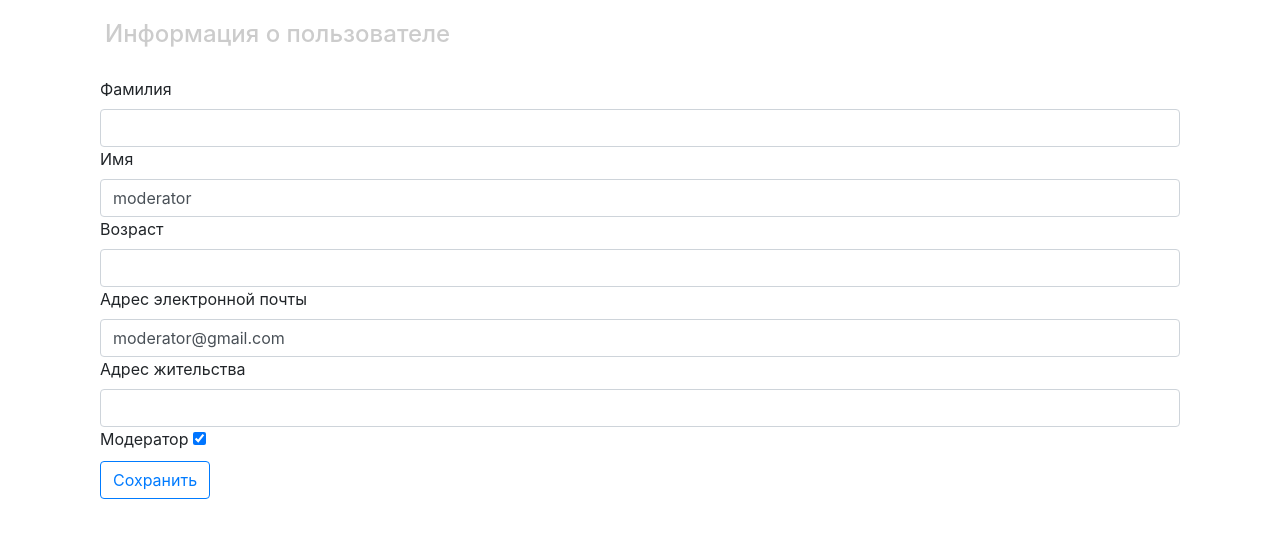
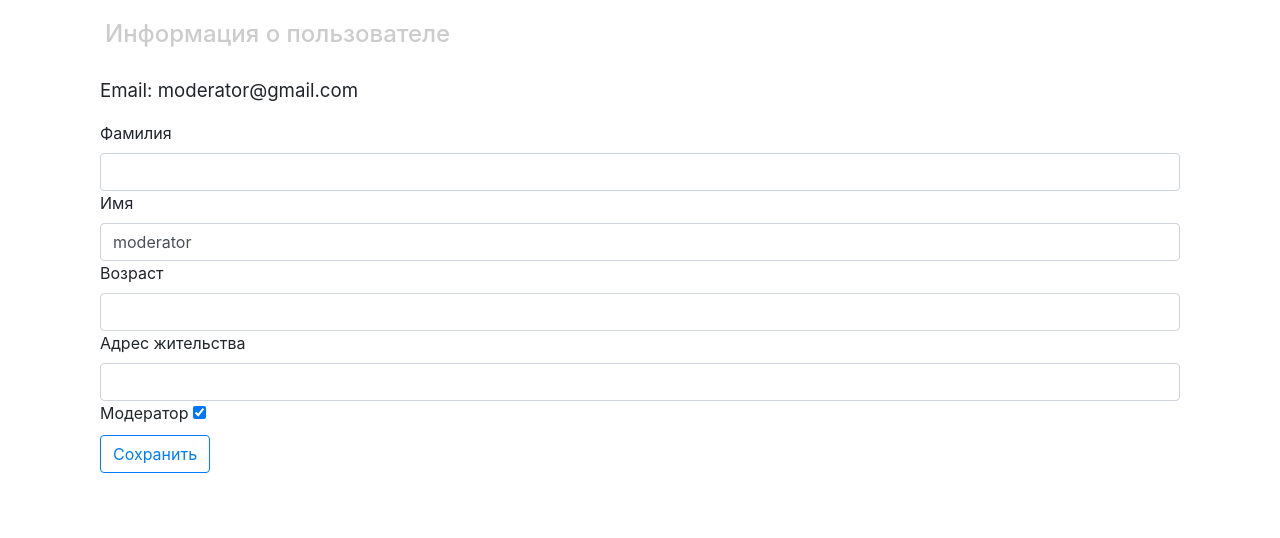
Before and after one commit to Dashapep/eco_events, a Flask app: page /user/1 in a window 1280 px wide. Shown: the part 72-610 px from the top of the page. Run offline with Flask 2, Linux system fonts and the light colour scheme; a user stored in the database is signed in; data comes from the database, SQL or seed files in the repository; both versions use the stored data as it was after the commit; some libraries are stand-ins or nearby versions.

Commit message:
последнее за 21.04

```diff
--- a/data/edit_user.py
+++ b/data/edit_user.py
@@ -7,7 +7,6 @@ class EditUserForm(FlaskForm):
     surname = StringField('Фамилия')
     name = StringField('Имя', validators=[DataRequired()])
     age = IntegerField('Возраст')
-    email = StringField('Адрес электронной почты', validators=[DataRequired()])
     moderator = BooleanField('Модератор')
     address = StringField('Адрес жительства')
 
--- a/main.py
+++ b/main.py
@@ -311,6 +311,7 @@ def iwill(id):
 @app.route('/user/<int:id>', methods=['GET', 'POST'])
 def edit_user(id):
     edit_form = EditUserForm()
+    email=''
 
     if request.method == "GET":
         db_sess = db_session.create_session()
@@ -321,7 +322,7 @@ def edit_user(id):
             edit_form.age.data = user_info.age
             edit_form.address.data = user_info.address
             edit_form.moderator.data = user_info.moderator
-            edit_form.email.data = user_info.email
+            email = user_info.email
         else:
             abort(404)
 
@@ -334,7 +335,6 @@ def edit_user(id):
                 users.name = edit_form.name.data
                 users.age = edit_form.age.data
                 users.address = edit_form.address.data
-                users.email = edit_form.email.data
                 if current_user.is_authenticated and current_user.moderator:
                     users.moderator = edit_form.moderator.data
                 else:
@@ -344,7 +344,7 @@ def edit_user(id):
                 return redirect('/')
     return render_template('edit_user.html', count_users=get_number_of_users(),
                            title='Информация о пользователе',
-                           edit_form=edit_form,
+                           edit_form=edit_form, email=email,
                            user_info=user_info, id=id)
 
 
--- a/templates/base.html
+++ b/templates/base.html
@@ -14,7 +14,7 @@
         <h1><a class="navbar-brand" href="/">Экологические инициативы</a></h1>
         <p>Зарегистрировано активистов: {{ count_users }}</p>
         {% if current_user.is_authenticated %}
-        <p><a class="navbar-brand" href="user/{{ current_user.id }}">Активист: {{ current_user.name }} {{
+        <p><a class="navbar-brand" href="/user/{{ current_user.id }}">Активист: {{ current_user.name }} {{
             current_user.surname }}</a></p>
         <a class="btn btn-outline-secondary" href="/logout">Выйти</a>
         {% else %}
--- a/templates/edit_user.html
+++ b/templates/edit_user.html
@@ -6,6 +6,10 @@
 <form action="" method="post" enctype="multipart/form-data">
     {{ edit_form.hidden_tag() }}
     {% if (current_user.is_authenticated and current_user.moderator) or current_user.id == id %}
+    <div class="col-12">
+        <p>Email: {{ email }}</p>
+    </div>
+
     <div class="col-12">
         {{ edit_form.surname.label }}
         {{ edit_form.surname(class="form-control") }}
@@ -28,14 +32,6 @@
         {{ edit_form.age(class="form-control") }}
         <div class="invalid-feedback">
             {% for error in edit_form.age.errors %} {{ error }}
-            {% endfor %}
-        </div>
-    </div>
-    <div class="col-12">
-        {{ edit_form.email.label }}
-        {{ edit_form.email(class="form-control") }}
-        <div class="invalid-feedback">
-            {% for error in edit_form.email.errors %} {{ error }}
             {% endfor %}
         </div>
     </div>
```
Also changed, not shown: db/events.sqlite.
